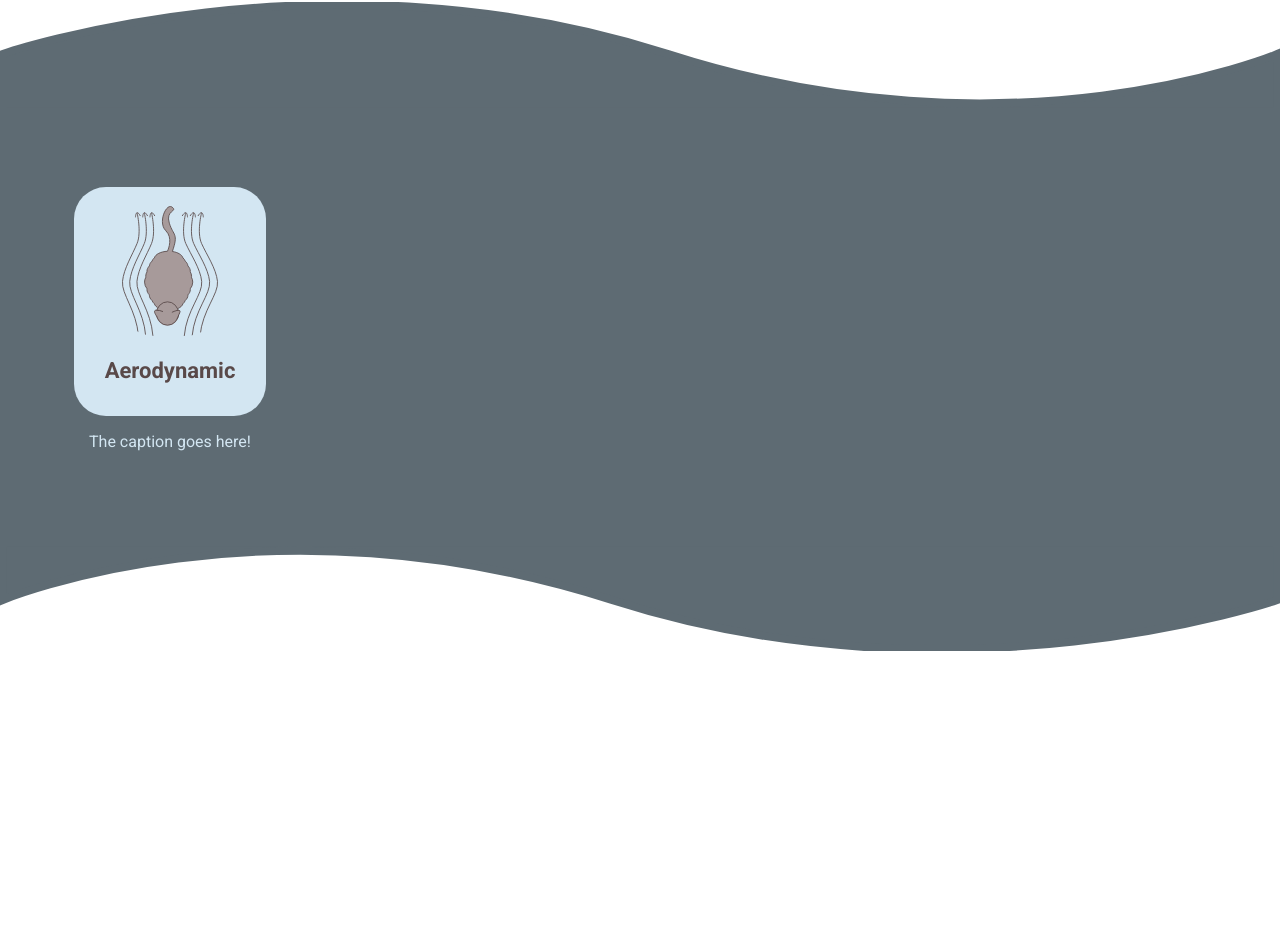
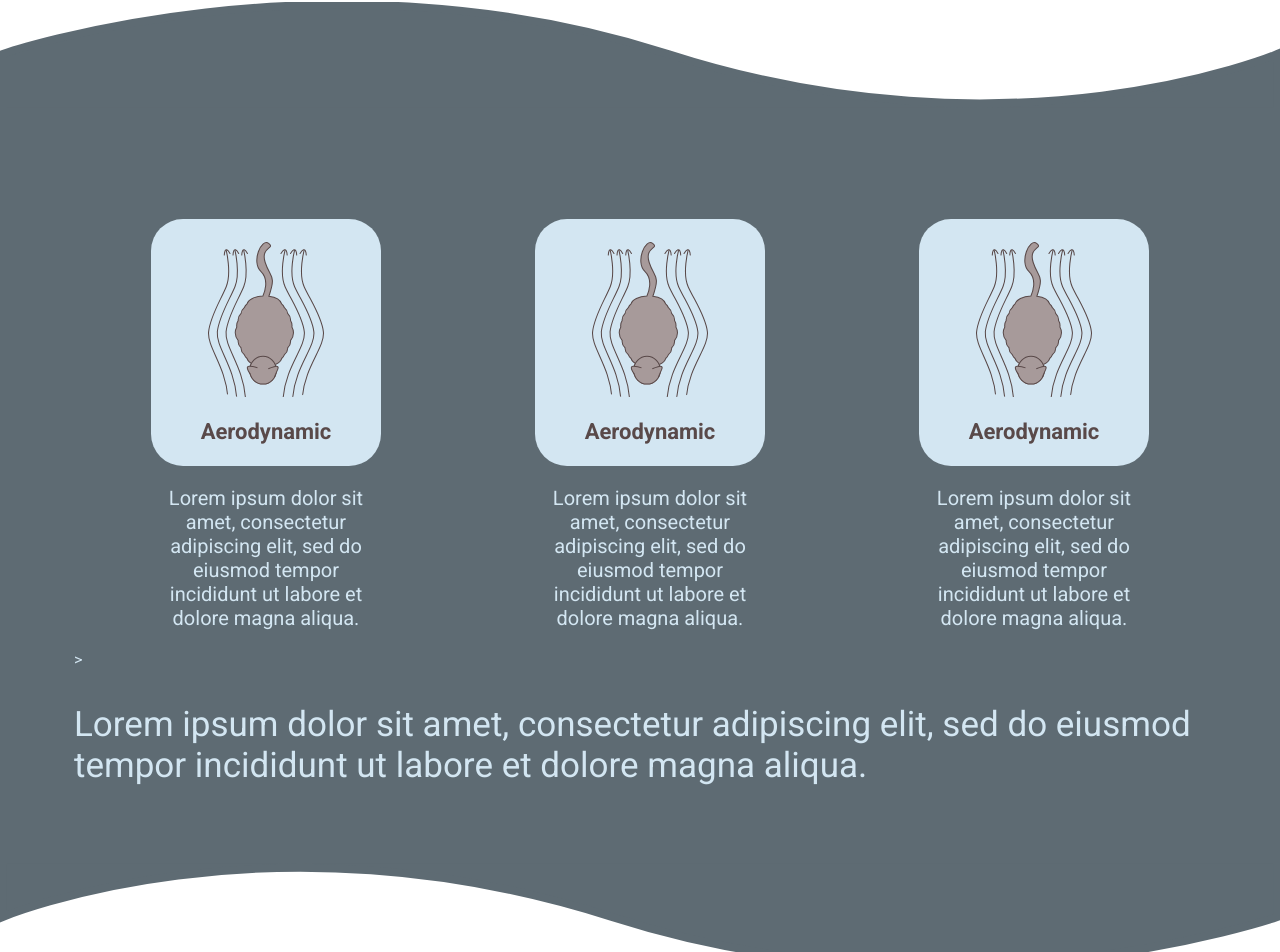
Before and after one commit to GC-Git/fattest-cat-remake, a React (Create React App) app in the folder client/: page /developers in a window 1280 px wide. Shown: the part 780-1732 px from the top of the page. Before the commit the page ends 1497 px from the top, so only its background shows below. Built offline with nearby package versions, Linux system fonts and the light colour scheme.

Commit message:
Cat cards.

```diff
--- a/client/src/App.js
+++ b/client/src/App.js
@@ -1,7 +1,8 @@
 import React, { Component } from 'react';
-import { Nav, Hero, BGWithCurve, InfoCard } from './components'
+import { Nav, Hero, BGWithCurve, InfoCard, InfoCardCollection } from './components'
 
 import './global.css'
+
 
 class App extends Component {
   render() {
@@ -11,9 +12,13 @@ class App extends Component {
         <Nav />
         <Hero />
         <BGWithCurve>
-          <InfoCard>
-            <p>The caption goes here!</p>
-          </InfoCard>
+          <InfoCardCollection />>
+          <p style={{
+            fontSize: "35px",
+            alignText: "center"
+          }}>
+            Lorem ipsum dolor sit amet, consectetur adipiscing elit, sed do eiusmod tempor incididunt ut labore et dolore magna aliqua.
+          </p>
         </BGWithCurve>
       </React.Fragment>
     );
--- a/client/src/components/BGWithCurve/BGWithCurve.css
+++ b/client/src/components/BGWithCurve/BGWithCurve.css
@@ -21,7 +21,7 @@
 #bgwithcurve__bottomCurveSvg {
     position: relative;
     display: block;
-    top: -2px;
+    top: -4px;
 }
 
 #bgwithcurve__content {
--- a/client/src/components/Hero/Hero.css
+++ b/client/src/components/Hero/Hero.css
@@ -53,7 +53,7 @@
     .hero__header {
         font-weight: 600;
         font-size: 14px;
-        margin: 20px 0 0 0;
+        margin: 20px 0 20px 0;
         text-align: center;
     }
 
--- a/client/src/components/InfoCard/InfoCard.css
+++ b/client/src/components/InfoCard/InfoCard.css
@@ -1,18 +1,24 @@
+
+
+
+
+/* Very tiny things like watches? */
+@media (min-width: 0px) {
     .infocard__image-wrapper {
-    background-color: #D3E6F2;
-    color: #594949;
-    border-radius: 2em;
+        border-radius: 1em;
         width: 100%;
         display: flex;
         flex-direction: column;
         align-items: center;
+        background-color: #D3E6F2;
+        color: #594949;
     }
 
     .infocard__infocard {
-    width: 15vw;
+        width: 75vw;
         display: flex;
         flex-direction: column;
-    align-items: center;
+        margin-top: 1em;
     }
 
     .infocard__image-label {
@@ -20,13 +26,109 @@
         padding-bottom: .5em;
         font-family: "Roboto", sans-serif;
         font-weight: bold;
+        font-size: 12px;
+    }
+
+
+    .infocard__image {
+        border-radius: 2em;
+        margin-top: 10%;
+        width: 80%;
+    }
+
+    .infocard__caption {
+        text-align: center;
+    }
+
+}
+
+/* Very small phones */
+@media (min-width: 150px) {
+    .infocard__image {
+        width: 70%;
+    }
+
+    .infocard__image-label {
+        font-size: 15px;
+    }
+
+    .infocard__caption {
+       font-size: 16px;
+    }
+}
+
+/* Small devices (landscape phones, 576px and up) */
+@media (min-width: 300px) {
+    .infocard__image {
+        width: 60%;
+    }
+
+    .infocard__image-label {
+        font-size: 20px;
+    }
+
+    .infocard__caption {
+        font-size: 18px;
+     }
+}
+
+/* Small devices (landscape phones, 576px and up) */
+@media (min-width: 576px) {
+    .infocard__infocard {
+        width: 60vw;
+        margin-top: 2em;
+    }
+
+    .infocard__image {
+        width: 60%;
+    }
+
+    .infocard__image-label {
         font-size: 22px;
     }
+
+    .infocard__caption {
+        font-size: 20px;
+     }
+}
+
+/* Medium devices (tablets, 768px and up) */
+@media (min-width: 768px) {
+
+    .infocard__infocard {
+        width: 25vw;
+    }
+
+    .infocard__image-wrapper {
+        border-radius: 2em;
+        width: 100%;
+    }
+
+    .infocard__image-label {
+        padding-bottom: 0;
+        /* font-weight: bold; */
+        font-size: 22px;
+    }
+
 
     .infocard__image {
         border-radius: 2em;
         margin-top: 10%;
         width: 50%;
     }
+}
 
-.infocard__caption {}
+/* Large devices (desktops, 992px and up) */
+@media (min-width: 992px) {
+    .infocard__infocard {
+        width: 20vw;
+    }
+
+}
+
+/* Extra large devices (large desktops, 1200px and up) */
+@media (min-width: 1200px) {
+    .infocard__infocard {
+        width: 18vw;
+    }
+}
--- /dev/null
+++ b/client/src/components/InfoCardCollection/InfoCardCollection.css
@@ -0,0 +1,46 @@
+.infocardcollection__infocardcollection {
+    padding-top: '2em';
+}
+
+/* Very tiny things like watches? */
+@media (min-width: 0px) {
+    .infocardcollection__infocardcollection {
+        display: flex;
+        flex-direction: column;
+        align-items: center;
+    }
+}
+
+/* Very small phones */
+@media (min-width: 150px) {
+
+}
+
+/* Small devices (landscape phones, 576px and up) */
+@media (min-width: 300px) {
+
+}
+
+/* Small devices (landscape phones, 576px and up) */
+@media (min-width: 576px) {
+
+}
+
+/* Medium devices (tablets, 768px and up) */
+@media (min-width: 768px) {
+    .infocardcollection__infocardcollection {
+        display: flex;
+        flex-direction: row;
+        justify-content: space-around;
+    }
+}
+
+/* Large devices (desktops, 992px and up) */
+@media (min-width: 992px) {
+
+}
+
+/* Extra large devices (large desktops, 1200px and up) */
+@media (min-width: 1200px) {
+
+}
--- /dev/null
+++ b/client/src/components/InfoCardCollection/InfoCardCollection.js
@@ -0,0 +1,24 @@
+import React from 'react'
+import './InfoCardCollection.css'
+import InfoCard from '../InfoCard/InfoCard'
+
+export default class InfoCardCollection extends React.Component {
+
+    render(){
+        return (
+            <div
+            className="infocardcollection__infocardcollection"
+            >
+                <InfoCard>
+                    <p>Lorem ipsum dolor sit amet, consectetur adipiscing elit, sed do eiusmod tempor incididunt ut labore et dolore magna aliqua.</p>
+                </InfoCard>
+                <InfoCard>
+                    <p>Lorem ipsum dolor sit amet, consectetur adipiscing elit, sed do eiusmod tempor incididunt ut labore et dolore magna aliqua.</p>
+                </InfoCard>
+                <InfoCard>
+                    <p>Lorem ipsum dolor sit amet, consectetur adipiscing elit, sed do eiusmod tempor incididunt ut labore et dolore magna aliqua.</p>
+                </InfoCard>
+            </div>
+        )
+    }
+}
--- a/client/src/components/index.js
+++ b/client/src/components/index.js
@@ -2,5 +2,6 @@ import Nav from './Nav/Nav'
 import Hero from './Hero/Hero'
 import BGWithCurve from './BGWithCurve/BGWithCurve'
 import InfoCard from './InfoCard/InfoCard'
+import InfoCardCollection from './InfoCardCollection/InfoCardCollection'
 
-export { Nav, Hero, BGWithCurve, InfoCard }
+export { Nav, Hero, BGWithCurve, InfoCard, InfoCardCollection }
```
Also changed, not shown: client/src/components/cat.jpg (added), 1 other file (tests, documents, lock files or other folders). Lines whose indentation alone changed are shown as unchanged.
